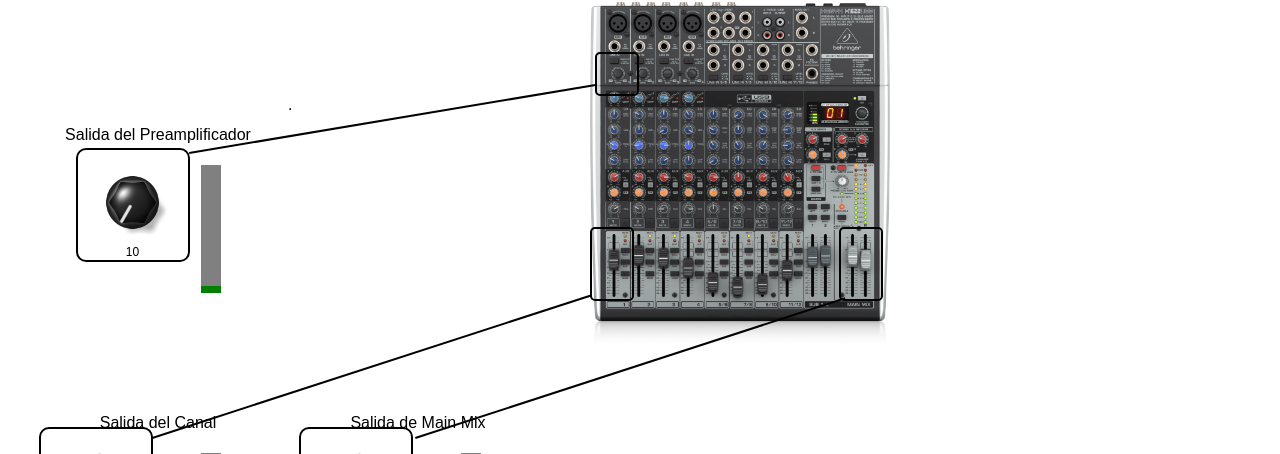
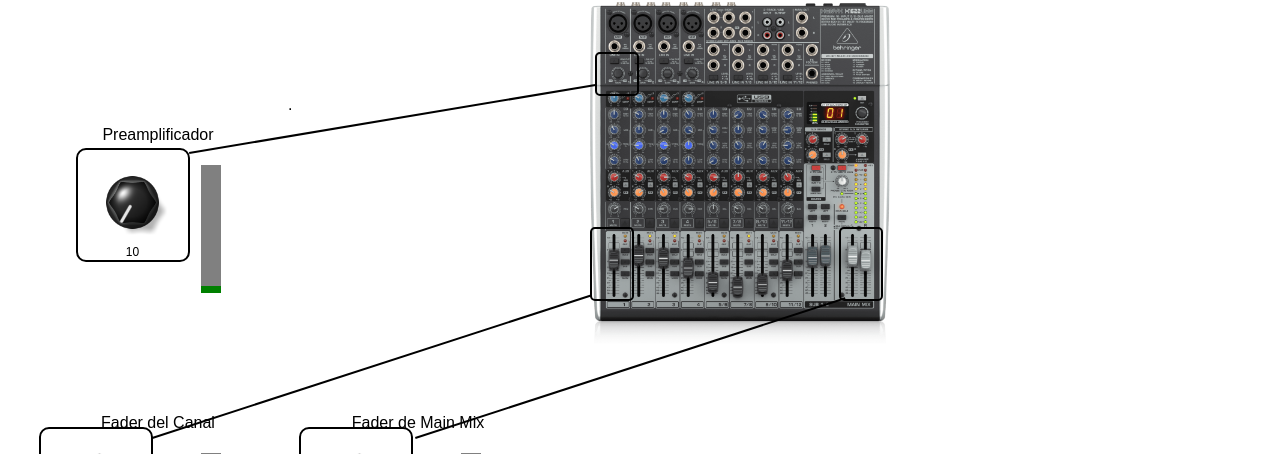
Before and after one commit to jcmpes/audio_route, a plain HTML site: page index.html in a window 1280 px wide. Shown: the part 498-952 px from the top of the page. Drawn offline with Linux system fonts and the light colour scheme.

Commit message:
style(): changed names

```diff
--- a/index.html
+++ b/index.html
@@ -38,7 +38,7 @@
         <div class="col">
             <div class="row">
                 <div class="stage">
-                    <div class="stage-header">Salida del Preamplificador</div>
+                    <div class="stage-header">Preamplificador</div>
                     <div class="stage-body pre-stage ">
                         <div class='knob-container'>
                             <div class="pre-stage-big-square lens"></div>
@@ -62,7 +62,7 @@
 
             <div class="row">
                 <div class="stage">
-                    <div class="stage-header">Salida del Canal</div>
+                    <div class="stage-header">Fader del Canal</div>
                     <div class="stage-body">
                         <div class="slider-container">
                             <div class="ch-fader-big-square lens"></div>
@@ -95,7 +95,7 @@
                 </div>
 
                 <div class="stage">
-                    <div class="stage-header">Salida de Main Mix</div>
+                    <div class="stage-header">Fader de Main Mix</div>
                     <div class="stage-body">
                         <div class="slider-container">
                             <div class="main-fader-big-square lens"></div>
```
